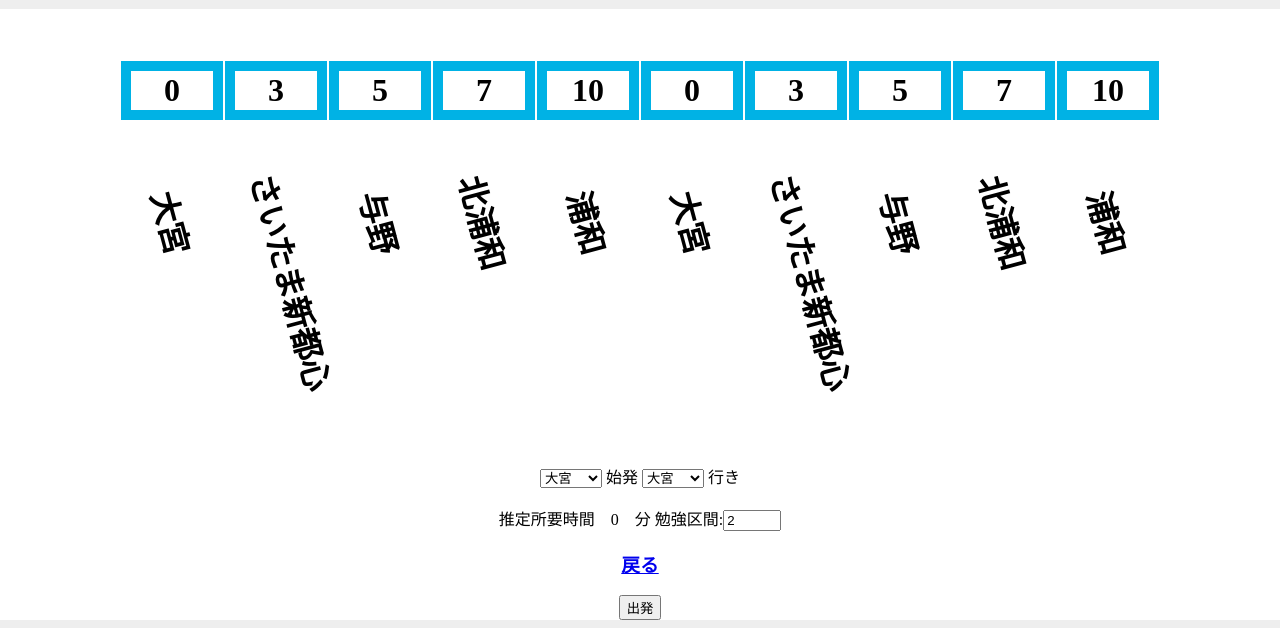
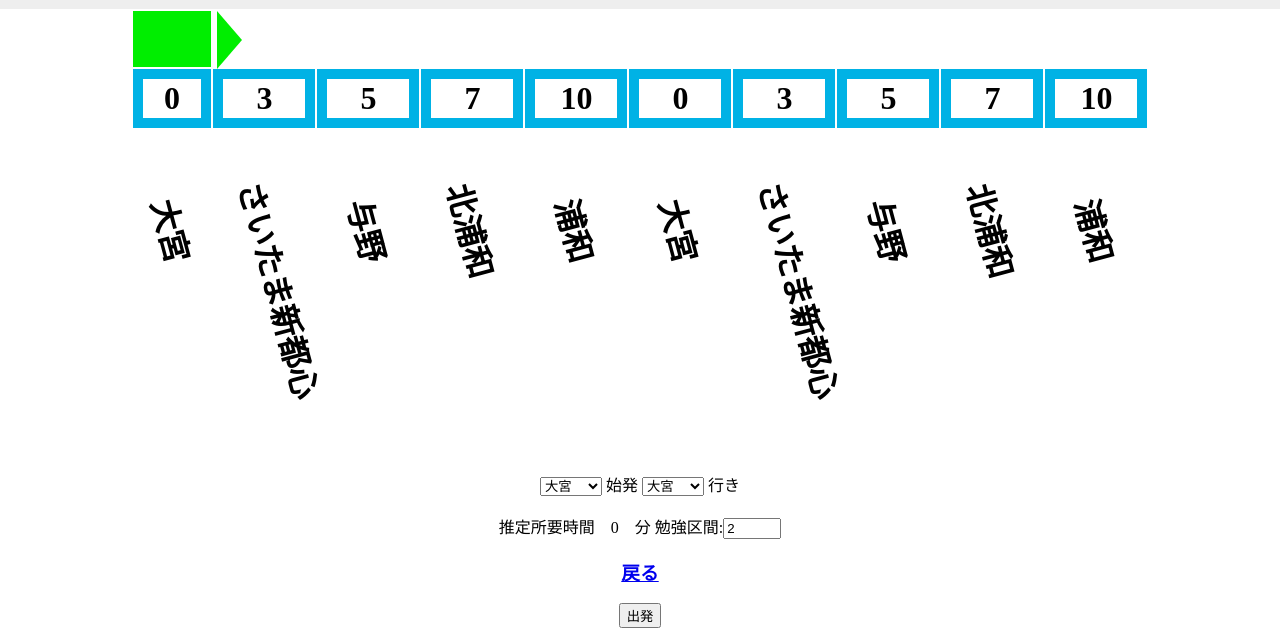
Before and after one commit to nakano1120/pomodoro, a plain HTML site: page 5min-keihin.html in a window 1280 px wide. Shown: the part 236-864 px from the top of the page. Drawn offline with Linux system fonts and the light colour scheme.

Commit message:
Add files via upload

```diff
--- a/5min-keihin.html
+++ b/5min-keihin.html
@@ -60,6 +60,25 @@
     .blue{
         border:10px solid #00B2E5;
     }
+    #relax0{
+        margin: 0 auto 50px;
+        padding-top: 5px; /* 要素の上の余白調整 */
+        width: 6vw; /* 四角形の幅 */
+        height: 50px; /* 四角形の高さ */
+        background: #00ee00;
+        position: relative;
+    }
+    #relax0:after {
+        border-left: 25px solid #00ee00; /* 右向きの三角形を作るため左のボーダーに色を付ける */
+        border-top: 29px solid transparent; /* 上のボーダーを透過に指定 */
+        border-bottom: 29px solid transparent; /* 下のボーダーを透過に指定 */
+        content: "";
+        position: absolute;
+        left: 50%; /* 一旦中央へ寄せる */
+        top: 0;
+        margin-left: 3.5vw; /* 四角形の幅の半分右へ移動する */
+    }
+
     #stud{
         position:absolute;
         top:0;
```
